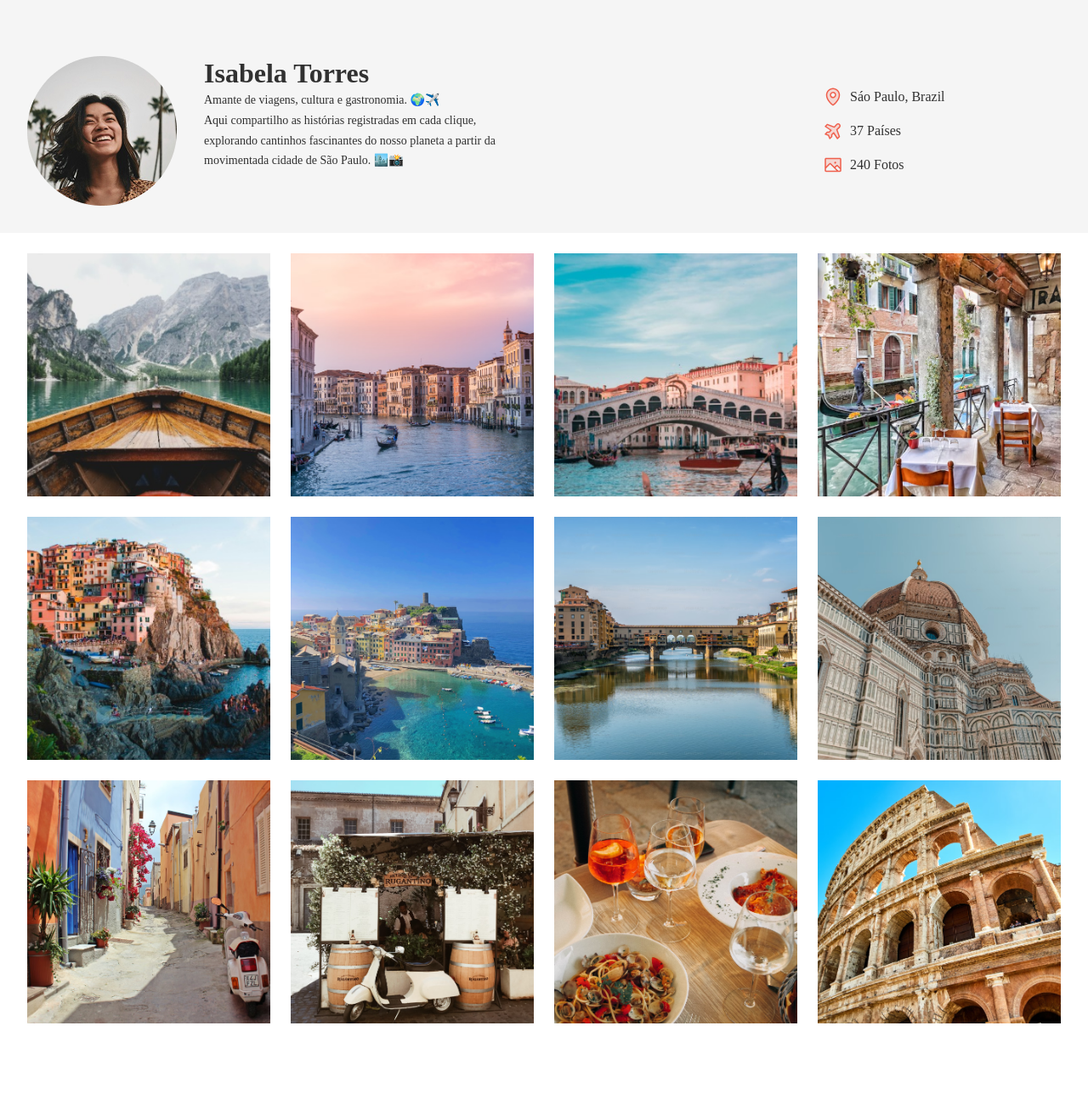
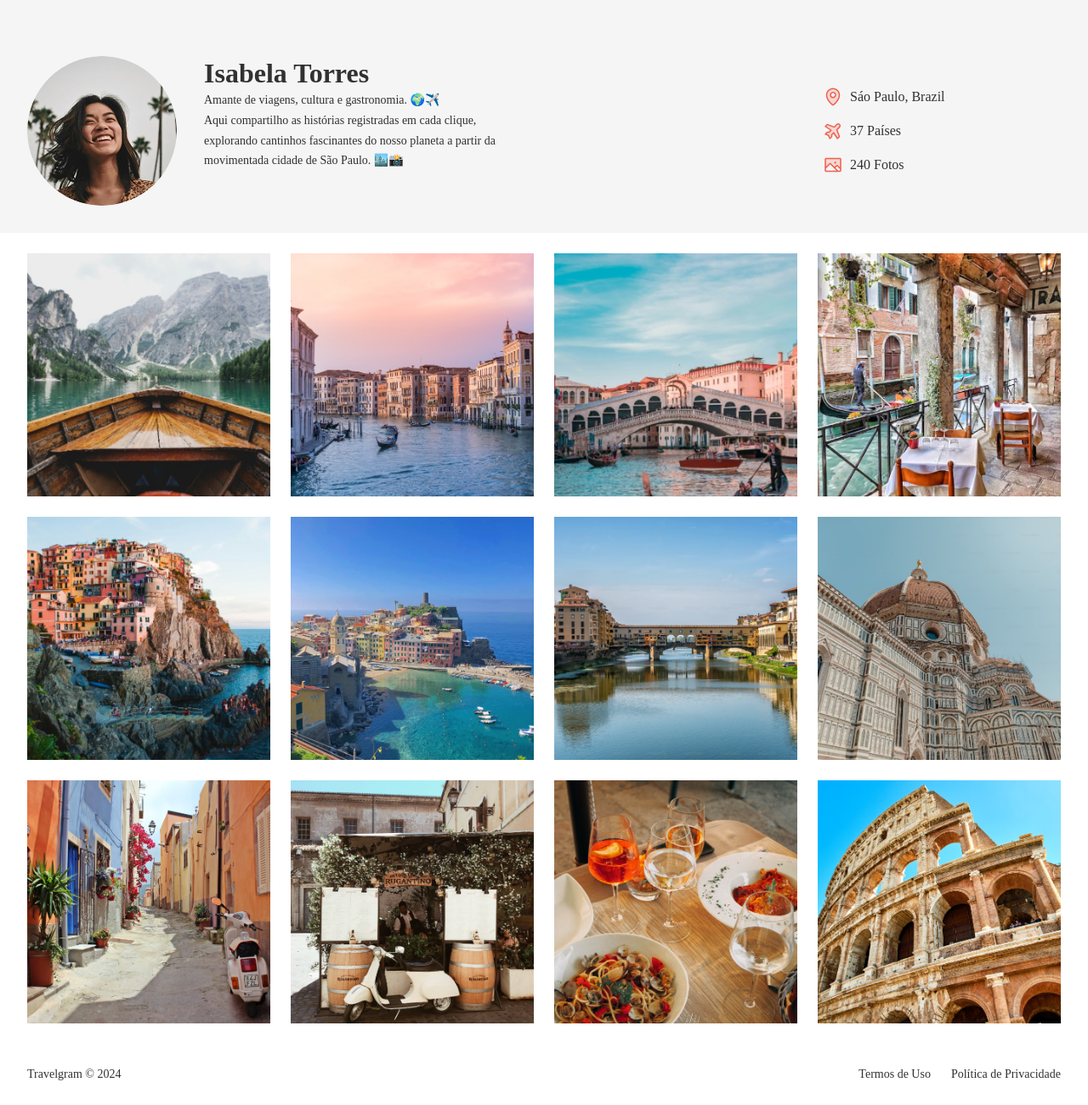
Before and after one commit to gudavicosta/ProjetoTravelgram, a plain HTML site: page index.html in a window 1280 px wide. Shown: the part 82-1382 px from the top of the page at 85% size. Before the commit the page ends 1310 px from the top, so only its background shows below. Drawn offline with Linux system fonts and the light colour scheme; a web font is replaced by a local one.

Commit message:
Final Project

```diff
--- a/index.html
+++ b/index.html
@@ -81,5 +81,19 @@
         <img src="assets/imagem/Image 12.png" alt="">
     </main>
 
+
+    <footer class="container">
+        <span>
+            Travelgram &copy; 2024
+        </span>
+
+        <span>
+            Termos de Uso
+        </span>
+
+        <span>
+            Política de Privacidade
+        </span>
+    </footer>
 </body>
 </html
--- /dev/null
+++ b/styles/footer.css
@@ -0,0 +1,11 @@
+footer{
+display: flex;
+padding-block: 24px;
+gap: 24px;
+font: 14px / 170% var(--font-family);
+}
+
+footer span:nth-child(1){
+margin-right: auto;
+
+}
--- a/styles/header.css
+++ b/styles/header.css
@@ -43,3 +43,9 @@ header .container{
  align-items: center;
  gap:8px;
 }
+
+#profile img{
+    width: 176px;
+    height: 176px;
+    border-radius: 50%;
+}
--- a/styles/index.css
+++ b/styles/index.css
@@ -2,3 +2,4 @@
 @import url(nav.css);
 @import url(header.css);
 @import url(main.css);
+@import url(footer.css);
```
